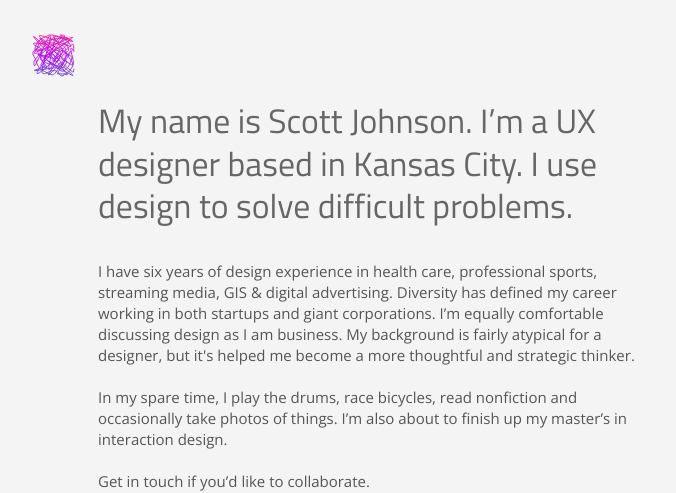
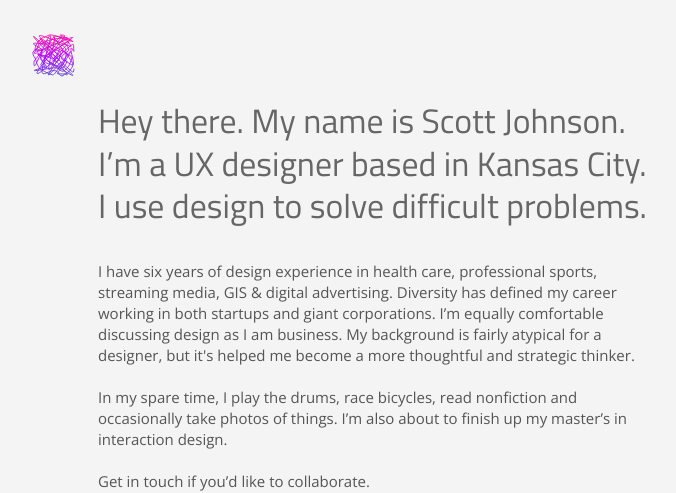
Before and after one commit to spotj/portfolio, a website: page about.html in a window 1280 px wide. Shown: the top 493 px of the page, without its empty margins (2-678 px from the left). Drawn offline with nearby package versions, Linux system fonts and the light colour scheme.

Commit message:
about copy edits

```diff
--- a/about.html
+++ b/about.html
@@ -131,7 +131,7 @@ function foo(){ console.log("Callback"); }
     <div class="about">
       <div class="seven columns">
         <p class="aboutme-sect1">
-          My name is Scott Johnson. I’m a UX designer based in Kansas City. I use design to solve difficult problems.
+          Hey there. My name is Scott Johnson. I’m a UX designer based in Kansas City. I use design to solve difficult problems.
         </p>
         <p class="aboutme-sect2">
           I have six years of design experience in health care, professional sports, streaming media, GIS &amp; digital advertising. Diversity has defined my career working in both startups and giant corporations. I’m equally comfortable discussing design as I am business. My background is fairly atypical for a designer, but it's helped me become a more thoughtful and strategic thinker.
```
